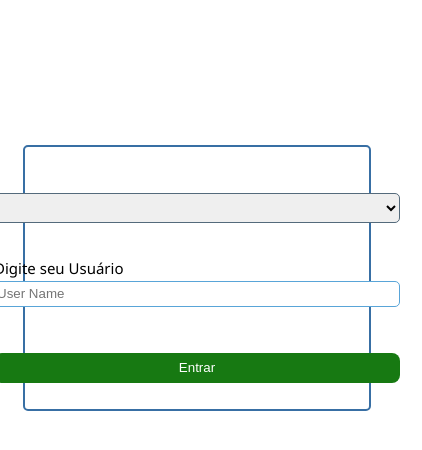
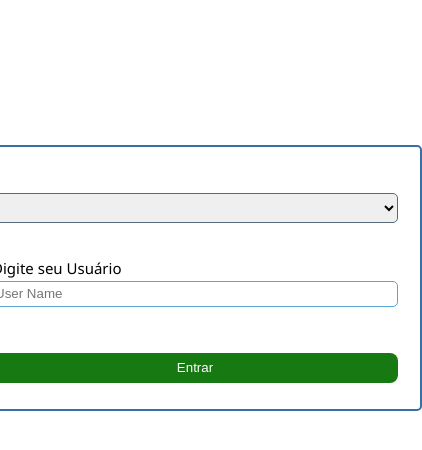
Before and after one commit to isaque-cwb/websocket, a website: page public/index.html in a window 390 px wide. Shown: the whole page, 422 px wide, since content can reach past the window. Drawn offline with Linux system fonts and the light colour scheme.

Commit message:
pequena alteração de responsividade

```diff
--- a/public/style.css
+++ b/public/style.css
@@ -15,6 +15,7 @@ form {
   margin: 1rem;
   padding: 0.5rem;
   margin-top: 14rem;
+  justify-content: center;
 }
 
 button {
@@ -74,6 +75,9 @@ input {
   align-items: center;
   border: 2px solid #386FA4;
   border-radius: 0.5rem;
+  max-width: 50%;
+  min-width: 45rem;
+
 }
 
 
```
